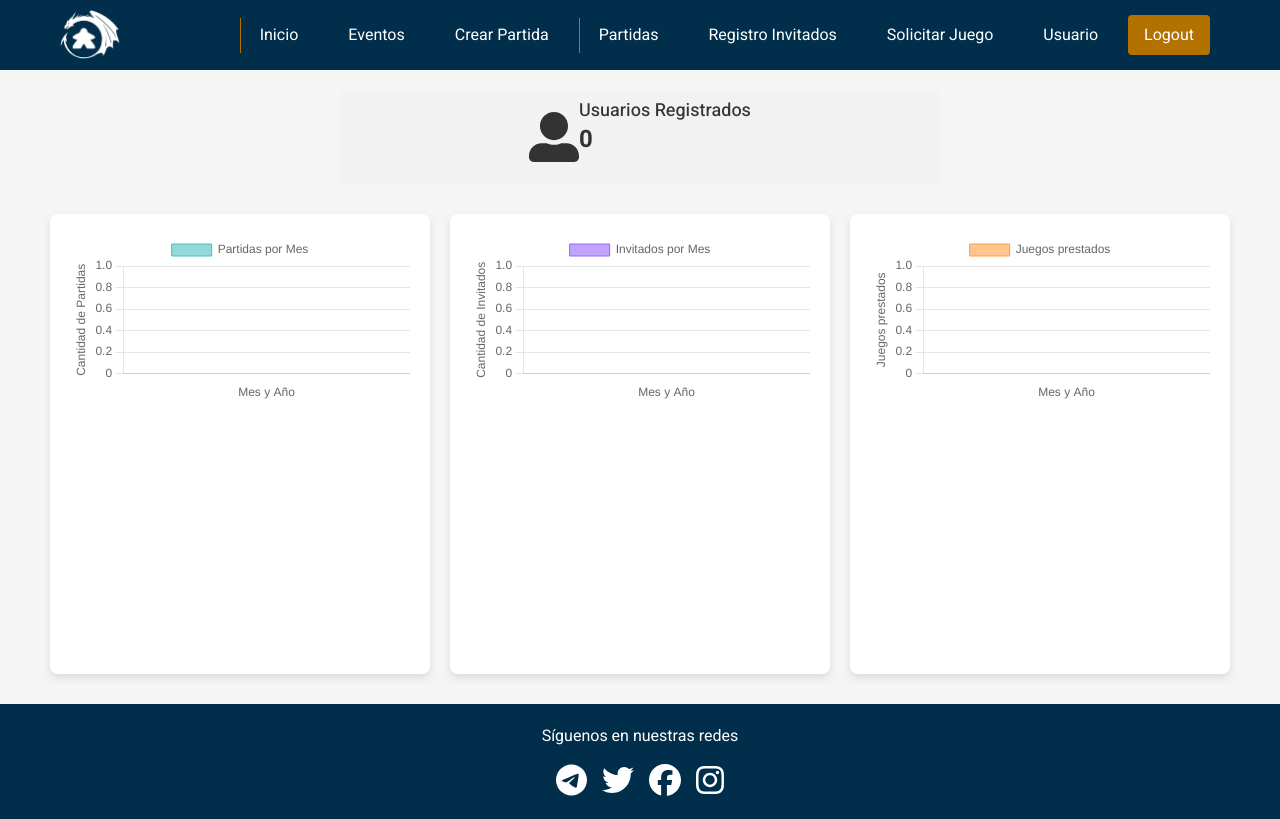
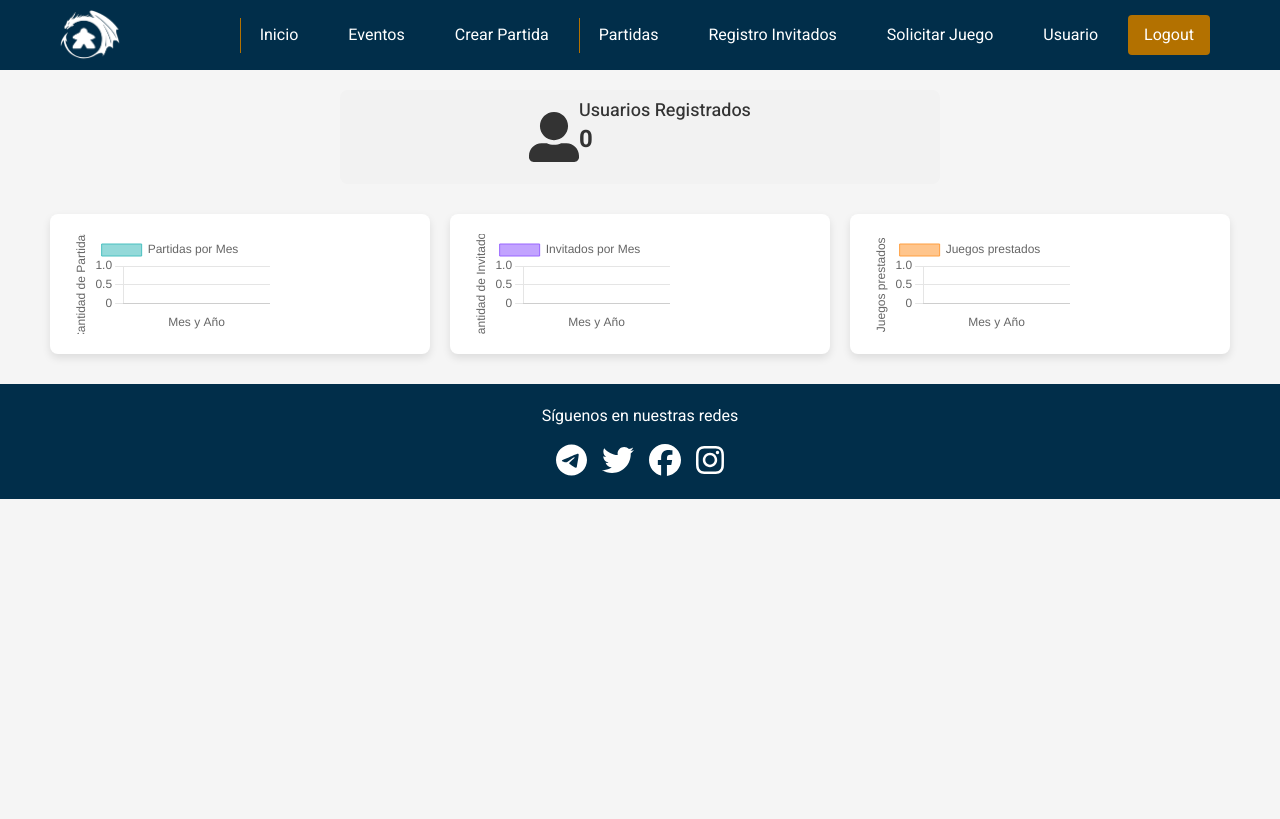
Before and after one commit to LuciaRol/web_aso, a React (Create React App) app: page /Statistics in a window 1280 px wide. Built offline with nearby package versions, Linux system fonts and the light colour scheme; no server answers; the database is empty; sample sign-in values are in the browser's storage.

Commit message:
statistics css containers

```diff
--- a/src/styles/statistics.css
+++ b/src/styles/statistics.css
@@ -53,7 +53,7 @@
     justify-content: space-between;
     width: 100%; /* Aseguramos que ocupe el 100% del ancho disponible */
     max-width: 1200px; /* Limita el ancho máximo */
-    height: 60vh; /* Asegura que los gráficos se vean de forma cómoda */
+    height: 20vh; /* Asegura que los gráficos se vean de forma cómoda */
 }
 
 .chart-box {
```
